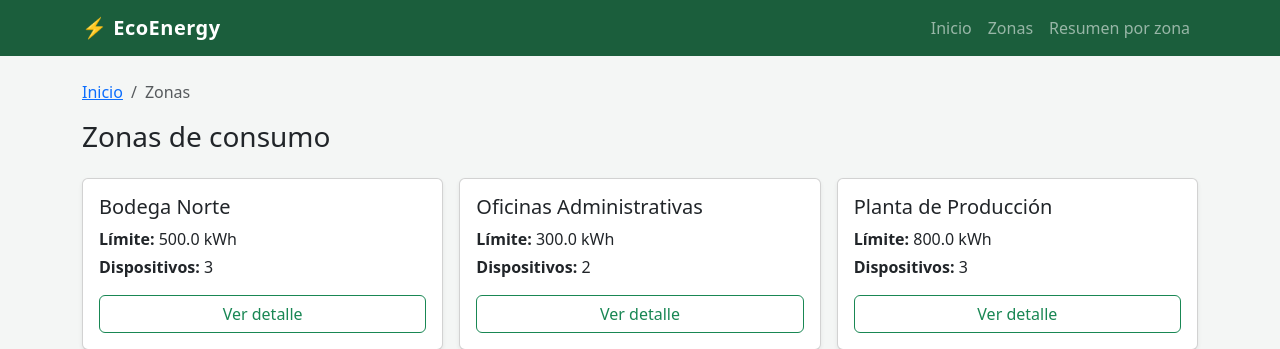
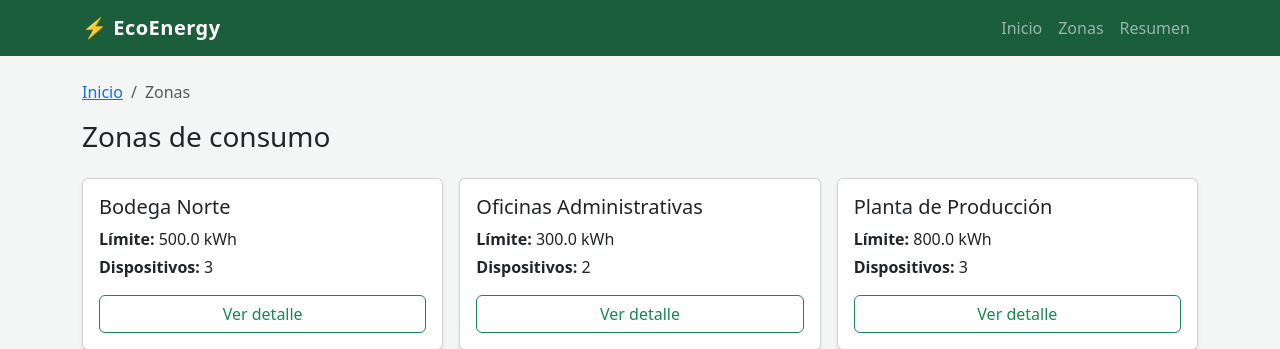
Before and after one commit to fnvalena/ecoenergy-fase1-ti3041, a Django app: page /zonas/ in a window 1280 px wide. Shown: the top 349 px of the page. Run offline with Django 5.2, Linux system fonts and the light colour scheme.

Commit message:
Ajusta texto del enlace de navegacion segun boceto

```diff
--- a/templates/base.html
+++ b/templates/base.html
@@ -56,7 +56,7 @@
                             <a class="nav-link" href="{% url 'zonas:listado' %}">Zonas</a>
                         </li>
                         <li class="nav-item">
-                            <a class="nav-link" href="{% url 'resumen_zonas' %}">Resumen por zona</a>
+                            <a class="nav-link" href="{% url 'resumen_zonas' %}">Resumen</a>
                         </li>
                     </ul>
                 </div>
```
